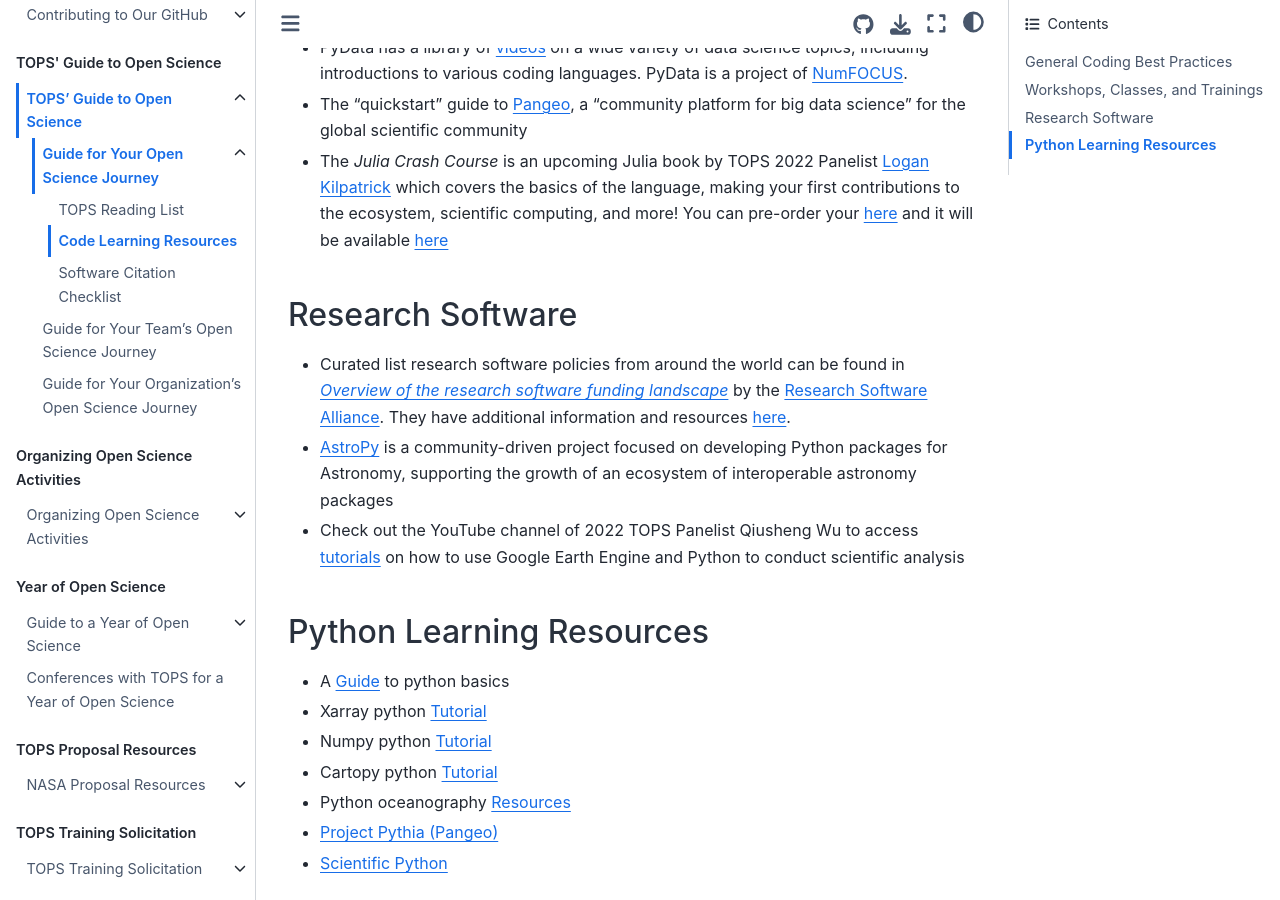
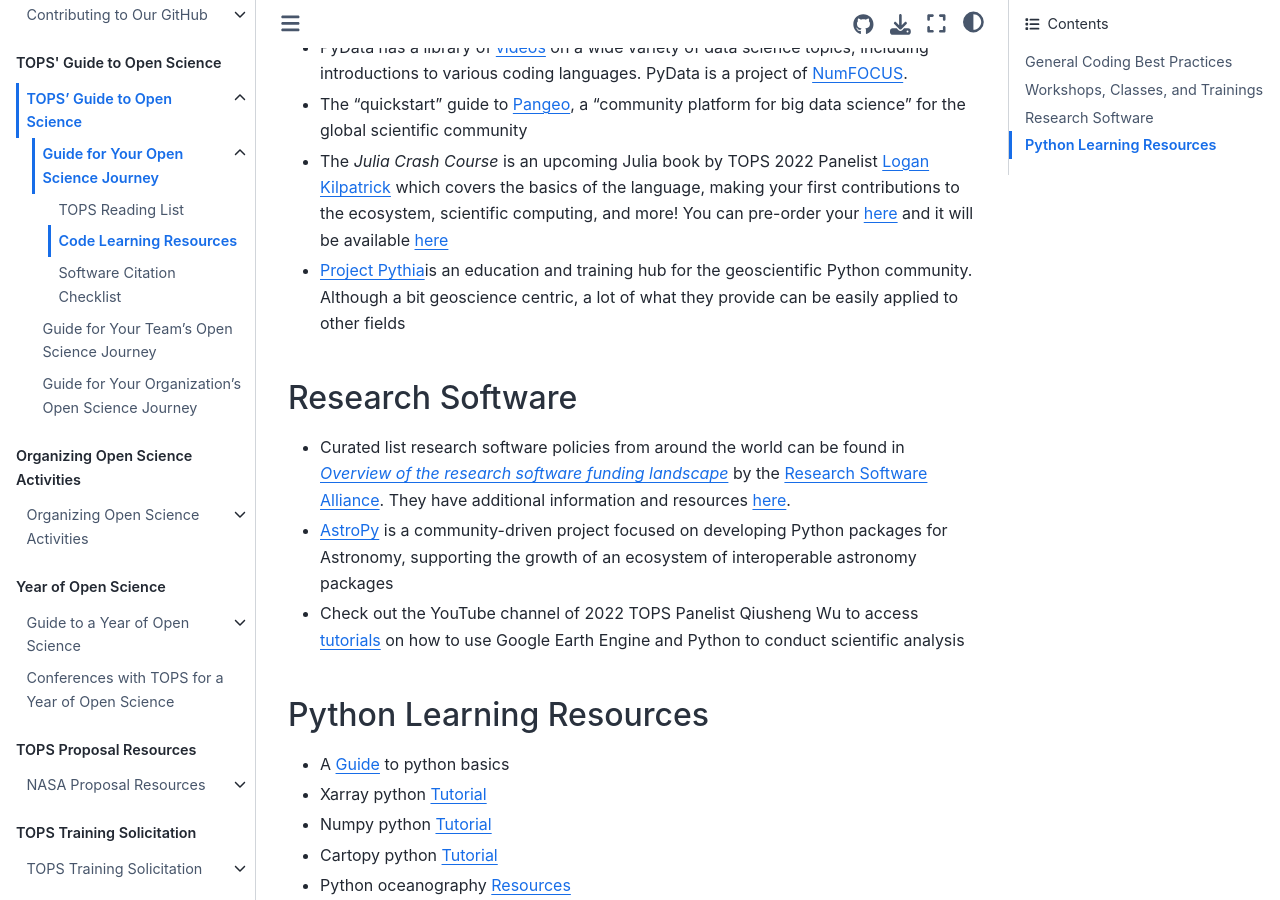
Before and after one commit to nasa/Transform-to-Open-Science-Book, a Jupyter Book: the page built from Open_Science_Cookbook/code_learning_resources.md, in a window 1280 px wide and 900 px high, scrolled down 659 px. Built offline with Jupyter Book 1.0.4 settings and Sphinx 7.4.7 and the Sphinx Book theme 1.1.4, drawn with Linux system fonts in a browser that asks for light colours.

Commit message:
Update code_learning_resources.md

```diff
--- a/Open_Science_Cookbook/code_learning_resources.md
+++ b/Open_Science_Cookbook/code_learning_resources.md
@@ -14,6 +14,7 @@
 - PyData has a library of [videos](https://www.youtube.com/user/PyDataTV) on a wide variety of data science topics, including introductions to various coding languages. PyData is a project of [NumFOCUS](https://numfocus.org/).
 - The "quickstart" guide to [Pangeo](https://pangeo.io/quickstart.html), a "community platform for big data science" for the global scientific community
 - The *Julia Crash Course* is an upcoming Julia book by TOPS 2022 Panelist [Logan Kilpatrick](https://github.com/logankilpatrick) which covers the basics of the language, making your first contributions to the ecosystem, scientific computing, and more! You can pre-order your [here](https://logankilpatrick.gumroad.com/) and it will be available [here](https://juliacrashcourse.com/)
+- [Project Pythia](https://projectpythia.org/)is an education and training hub for the geoscientific Python community. Although a bit geoscience centric, a lot of what they provide can be easily applied to other fields
 
 ## Research Software
 - Curated list research software policies from around the world can be found in *[Overview of the research software funding landscape](https://www.researchsoft.org/blog/2021-12/)* by the [Research Software Alliance](https://www.researchsoft.org/#). They have additional information and resources [here](https://www.researchsoft.org/resa-resources/).
```
